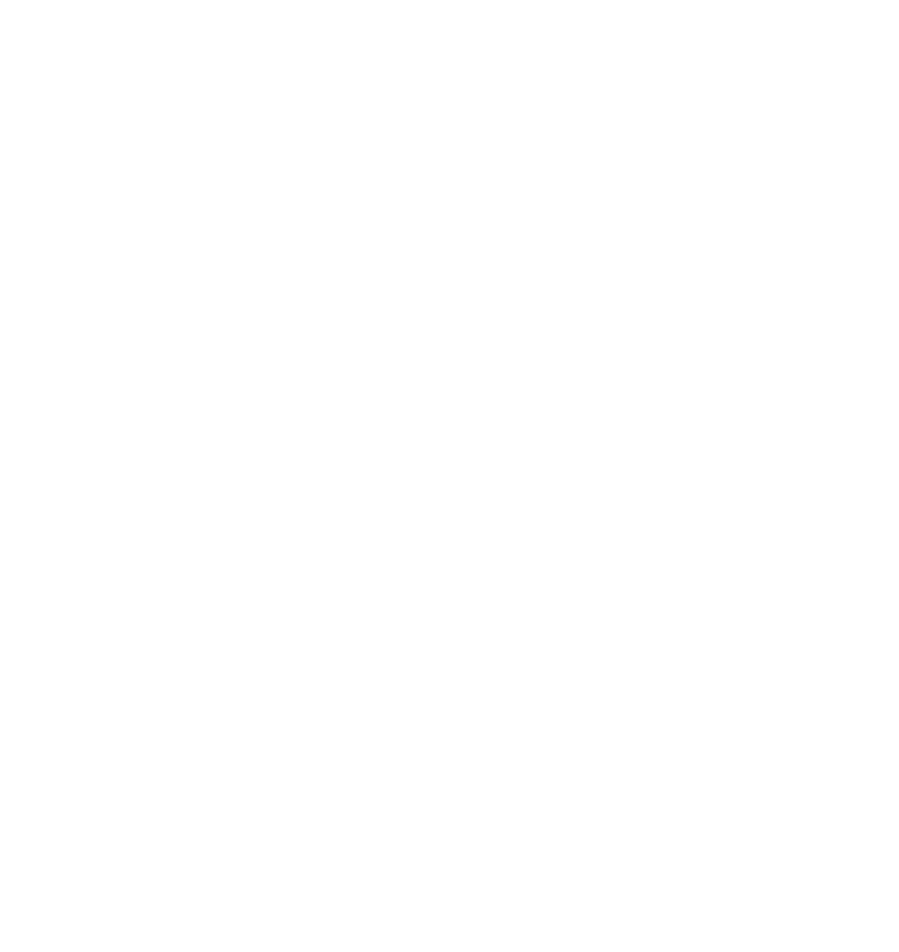
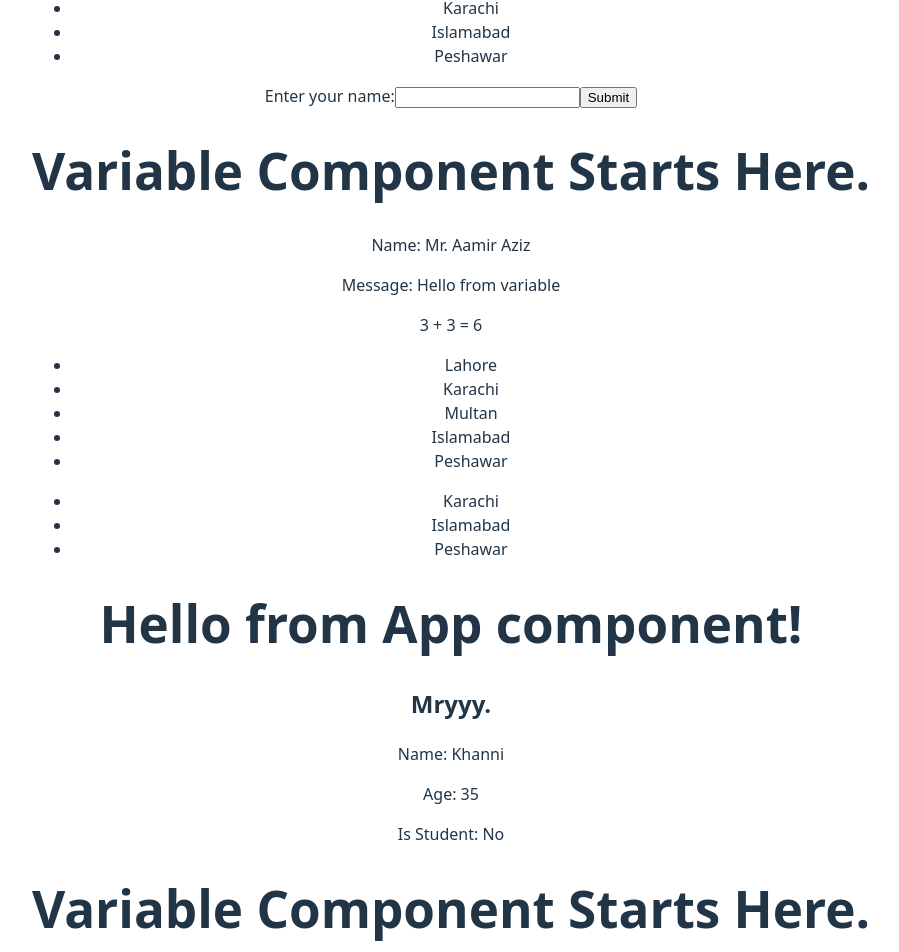
Before and after one commit to aamiraziz/my-react-app, a React (Vite) app: page / in a window 1280 px wide. Shown: the part 417-1369 px from the top of the page, without its empty margins (189-1088 px from the left). Before the commit the page ends 800 px from the top, so only its background shows below. Built offline with nearby package versions, Linux system fonts and the light colour scheme.

Commit message:
All components are displayed.

```diff
--- a/src/main.jsx
+++ b/src/main.jsx
@@ -11,6 +11,10 @@ import CounterClass from './CounterClass.jsx'
 
 createRoot(document.getElementById('root')).render(
   <StrictMode>
+    <Variables />
     <MyForm />
+    <Variables titleefe = "Mr." />
+    <App />
+    <Variables />
   </StrictMode>,
 )
```
